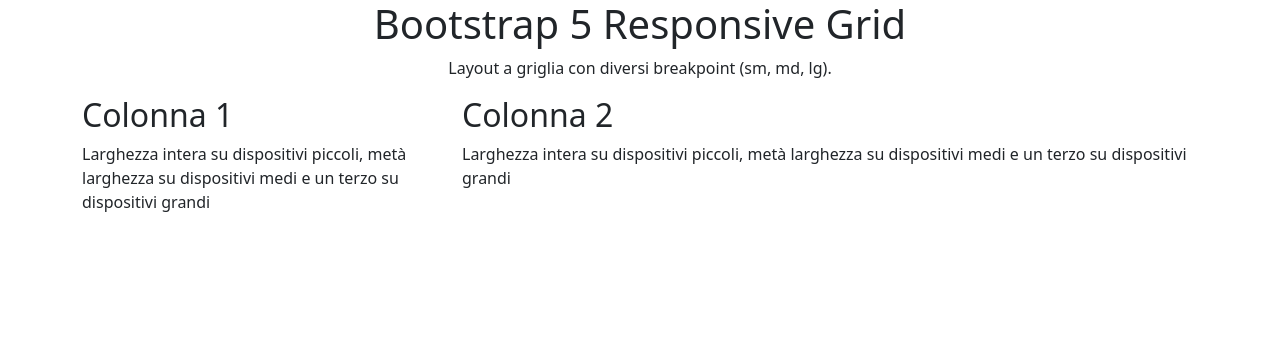
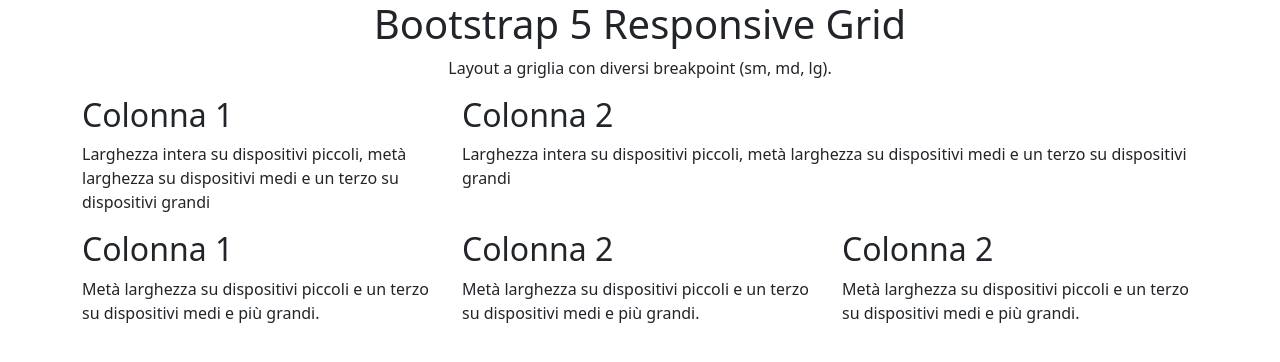
Before and after one commit to eduardorocco/htmlcss-bootstrap-layout, a plain HTML site: page index.html in a window 1280 px wide. Drawn offline with nearby package versions, Linux system fonts and the light colour scheme.

Commit message:
ADD: second columns layout

```diff
--- a/index.html
+++ b/index.html
@@ -20,17 +20,47 @@
     </header>
 
     <div class="container">
+
         <div class="row">
+
             <div class="col-4 ">
                 <h2>Colonna 1</h2>
                 <p>Larghezza intera su dispositivi piccoli, metà larghezza su dispositivi medi e un terzo su dispositivi grandi</p>
             </div>
+
             <div class="col-8">
                 <h2>Colonna 2</h2>
                 <p>Larghezza intera su dispositivi piccoli, metà larghezza su dispositivi medi e un terzo su dispositivi grandi</p>
             </div>
+
         </div>
+
     </div>
+
+
+    <div class="container">
+
+        <div class="row">
+
+            <div class="col-4">
+                <h2>Colonna 1</h2>
+                <p>Metà larghezza su dispositivi piccoli e un terzo su dispositivi medi e più grandi.</p>
+            </div>
+
+            <div class="col-4">
+                <h2>Colonna 2</h2>
+                <p>Metà larghezza su dispositivi piccoli e un terzo su dispositivi medi e più grandi.</p>
+            </div>
+
+            <div class="col-4">
+                <h2>Colonna 2</h2>
+                <p>Metà larghezza su dispositivi piccoli e un terzo su dispositivi medi e più grandi.</p>
+            </div>
+
+        </div>
+
+    </div>
+
     <script src="https://cdn.jsdelivr.net/npm/bootstrap@5.3.3/dist/js/bootstrap.bundle.min.js" integrity="sha384-YvpcrYf0tY3lHB60NNkmXc5s9fDVZLESaAA55NDzOxhy9GkcIdslK1eN7N6jIeHz" crossorigin="anonymous"></script>
   </body>
 </html>
```
